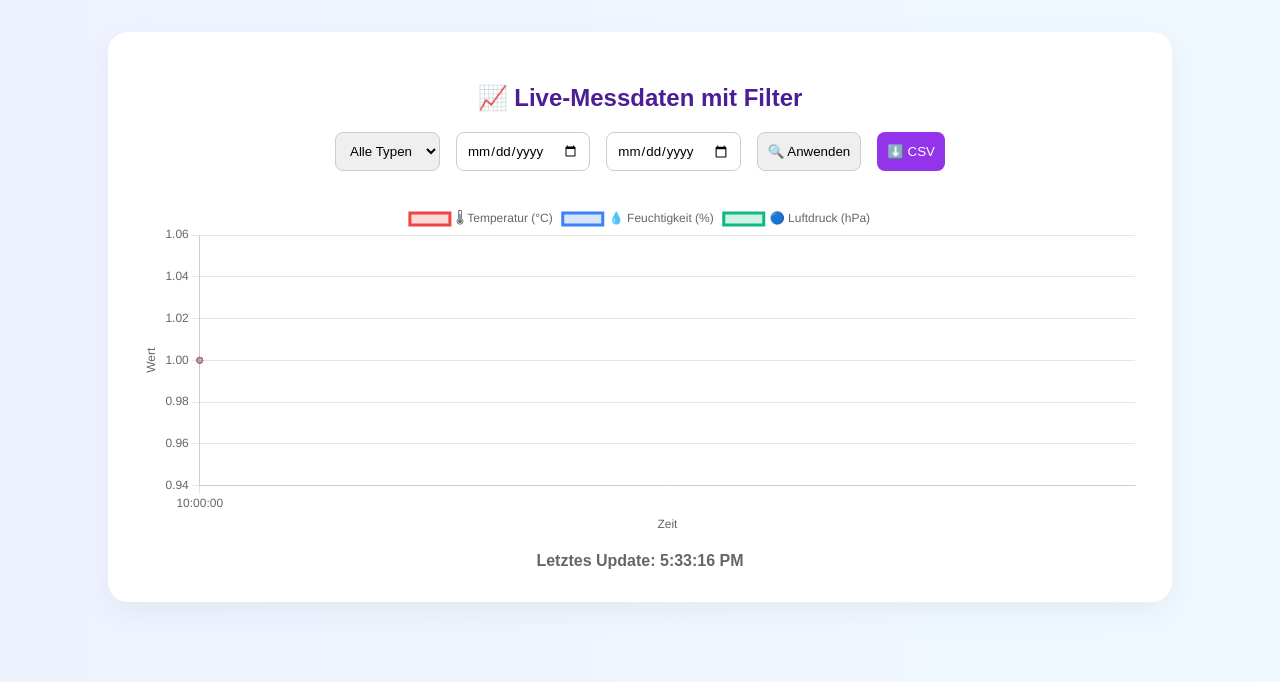
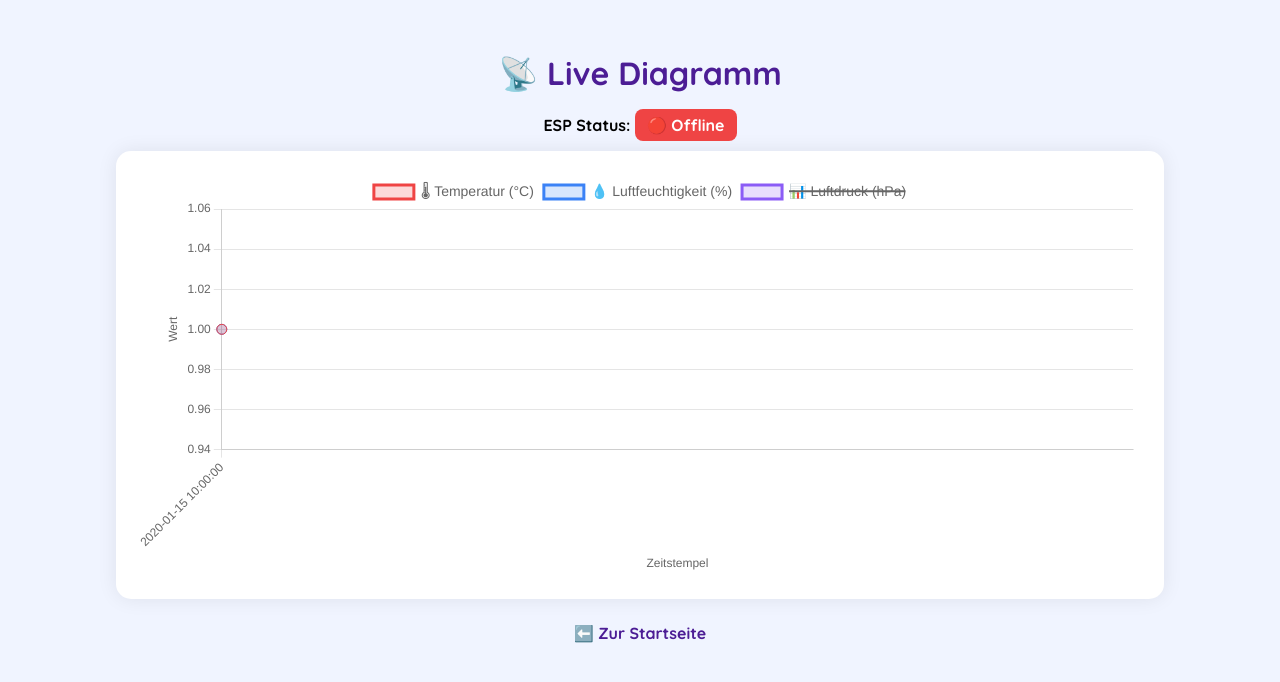
Before and after one commit to Vanilloix/PHP-Projekt, a PHP site: page /live_diagramm.php in a window 1280 px wide. Shown: the top 682 px of the page. Run offline with PHP 8.4, Linux system fonts and the light colour scheme; the visitor is signed in with stand-in values (Sample User, id 1); tables that the repository leaves empty hold one stand-in row (values such as "Sample post").

Commit message:
Anpassung Live Diagramm

```diff
--- a/index.php
+++ b/index.php
@@ -166,6 +166,11 @@ $username = $_SESSION['username'] ?? 'Gast';
     <span>Benutzer</span>
   </a>
 
+  <a href="start.php" class="circle-card">
+    <img src="assets/icons/start.svg" alt="Startscreen">
+    <span>Startscreen</span>
+  </a>
+
   <?php if ($isLoggedIn): ?>
     <a href="logout.php" class="circle-card">
       <img src="assets/icons/sunset-logout.svg" alt="Logout">
--- a/live_diagramm.php
+++ b/live_diagramm.php
@@ -1,155 +1,166 @@
+<?php
+require_once 'session.php';
+require_once 'config/db.php';
+
+// Letzter Timestamp prüfen (innerhalb 90 Sekunden gilt als "online")
+$stmt = $pdo->query("SELECT MAX(timestamp) as last FROM project_measurements");
+$row = $stmt->fetch();
+$lastTimestamp = strtotime($row['last'] ?? '1970-01-01 00:00:00');
+$isOnline = (time() - $lastTimestamp) <= 90;
+
+// Neuste 20 Werte abrufen
+$stmt = $pdo->query("SELECT timestamp, temperature, humidity, additional_type, additional_value
+                     FROM project_measurements
+                     ORDER BY timestamp DESC LIMIT 20");
+$data = array_reverse($stmt->fetchAll(PDO::FETCH_ASSOC));
+
+$timestamps = array_column($data, 'timestamp');
+$temperature = array_column($data, 'temperature');
+$humidity = array_column($data, 'humidity');
+$pressure = array_map(function($d) {
+  return $d['additional_type'] === 'Luftdruck' ? (float)$d['additional_value'] : null;
+}, $data);
+?>
 <!DOCTYPE html>
 <html lang="de">
 <head>
   <meta charset="UTF-8">
-  <title>📡 Live-Diagramm</title>
+  <title>📡 Live Diagramm – Wetterportal</title>
   <script src="https://cdn.jsdelivr.net/npm/chart.js"></script>
+  <link href="https://fonts.googleapis.com/css2?family=Quicksand:wght@500;700&display=swap" rel="stylesheet">
   <style>
     body {
       font-family: 'Quicksand', sans-serif;
-      background: linear-gradient(to right, #eef2ff, #f0f9ff);
       margin: 0;
       padding: 2rem;
+      background: #f0f4ff;
     }
-
-    .container {
+    h1 {
+      text-align: center;
+      color: #4c1d95;
+    }
+    .status {
+      text-align: center;
+      margin-bottom: 1rem;
+      font-weight: bold;
+    }
+    .status span {
+      padding: 6px 12px;
+      border-radius: 8px;
+      color: white;
+    }
+    .online {
+      background-color: #10b981;
+    }
+    .offline {
+      background-color: #ef4444;
+    }
+    .chart-container {
       max-width: 1000px;
       margin: auto;
       background: white;
-      padding: 2rem;
-      border-radius: 20px;
-      box-shadow: 0 10px 30px rgba(0,0,0,0.05);
+      padding: 1.5rem;
+      border-radius: 15px;
+      box-shadow: 0 0 20px rgba(0,0,0,0.08);
     }
-
-    h2 {
+    canvas {
+      width: 100% !important;
+      height: 400px !important;
+    }
+    .nav-links {
       text-align: center;
+      margin-top: 1.5rem;
+    }
+    .nav-links a {
+      margin: 0 10px;
       color: #4c1d95;
+      font-weight: bold;
+      text-decoration: none;
     }
-
-    form {
-      display: flex;
-      gap: 1rem;
-      flex-wrap: wrap;
-      justify-content: center;
-      margin-bottom: 1rem;
-    }
-
-    select, input[type="date"], button {
-      padding: 10px;
-      border-radius: 8px;
-      border: 1px solid #ccc;
-      font-family: inherit;
-    }
-
-    .timestamp-box {
-      text-align: center;
-      margin-top: 1rem;
-      font-weight: bold;
-      color: #666;
-    }
-
-    .btn-download {
-      background: #9333ea;
-      color: white;
-      border: none;
-      cursor: pointer;
-    }
-
-    .btn-download:hover {
-      background: #7e22ce;
-    }
-
-    canvas {
-      margin-top: 2rem;
+    .nav-links a:hover {
+      text-decoration: underline;
     }
   </style>
 </head>
 <body>
-<div class="container">
-  <h2>📈 Live-Messdaten mit Filter</h2>
 
-  <form id="filterForm">
-    <select name="type">
-      <option value="">Alle Typen</option>
-      <option value="CO2">CO2</option>
-      <option value="Licht">Licht</option>
-      <option value="Spannung">Spannung</option>
-      <option value="Luftdruck">Luftdruck</option>
-    </select>
-    <input type="date" name="from">
-    <input type="date" name="to">
-    <button type="submit">🔍 Anwenden</button>
-    <button class="btn-download" type="button" onclick="window.location.href='api/api_messwerte_export.php'">⬇️ CSV</button>
-  </form>
+<h1>📡 Live Diagramm</h1>
 
-  <canvas id="chart" height="100"></canvas>
-  <div class="timestamp-box">Letztes Update: <span id="lastUpdate">–</span></div>
+<div class="status">
+  ESP Status:
+  <span class="<?= $isOnline ? 'online' : 'offline' ?>">
+    <?= $isOnline ? '🟢 Online' : '🔴 Offline' ?>
+  </span>
+</div>
+
+<div class="chart-container">
+  <canvas id="chart"></canvas>
+</div>
+
+<div class="nav-links">
+  <a href="index.php">⬅️ Zur Startseite</a>
 </div>
 
 <script>
-let chart;
-
 const ctx = document.getElementById('chart').getContext('2d');
-chart = new Chart(ctx, {
+new Chart(ctx, {
   type: 'line',
   data: {
-    labels: [],
+    labels: <?= json_encode($timestamps) ?>,
     datasets: [
       {
         label: '🌡 Temperatur (°C)',
-        data: [],
+        data: <?= json_encode($temperature) ?>,
         borderColor: '#ef4444',
         backgroundColor: 'rgba(239,68,68,0.2)',
-        tension: 0.4
+        tension: 0.3,
+        pointRadius: 5,
+        hoverRadius: 6
       },
       {
-        label: '💧 Feuchtigkeit (%)',
-        data: [],
+        label: '💧 Luftfeuchtigkeit (%)',
+        data: <?= json_encode($humidity) ?>,
         borderColor: '#3b82f6',
         backgroundColor: 'rgba(59,130,246,0.2)',
-        tension: 0.4
+        tension: 0.3,
+        pointRadius: 5,
+        hoverRadius: 6
       },
       {
-        label: '🔵 Luftdruck (hPa)',
-        data: [],
-        borderColor: '#10b981',
-        backgroundColor: 'rgba(16,185,129,0.2)',
-        tension: 0.4
+        label: '📊 Luftdruck (hPa)',
+        data: <?= json_encode($pressure) ?>,
+        borderColor: '#8b5cf6',
+        backgroundColor: 'rgba(139,92,246,0.2)',
+        tension: 0.3,
+        pointRadius: 5,
+        hoverRadius: 6,
+        hidden: <?= in_array(null, $pressure) ? 'true' : 'false' ?>
       }
     ]
   },
   options: {
     responsive: true,
-    animation: false,
+    maintainAspectRatio: false,
+    plugins: {
+      legend: { labels: { font: { size: 14 } } }
+    },
     scales: {
-      x: { title: { display: true, text: 'Zeit' }},
-      y: { title: { display: true, text: 'Wert' }}
+      x: {
+        title: { display: true, text: 'Zeitstempel' },
+        ticks: {
+          autoSkip: true,
+          maxTicksLimit: 20,
+          maxRotation: 45,
+          minRotation: 45
+        }
+      },
+      y: {
+        title: { display: true, text: 'Wert' }
+      }
     }
   }
 });
+</script>
 
-async function fetchData() {
-  const form = document.getElementById("filterForm");
-  const params = new URLSearchParams(new FormData(form));
-  const res = await fetch("api/api_messwerte.php?" + params.toString());
-  const data = await res.json();
-
-  chart.data.labels = data.map(d => d.timestamp);
-  chart.data.datasets[0].data = data.map(d => d.temperature);
-  chart.data.datasets[1].data = data.map(d => d.humidity);
-  chart.data.datasets[2].data = data.map(d => d.additional_value);
-
-  document.getElementById("lastUpdate").textContent = new Date().toLocaleTimeString();
-  chart.update();
-}
-
-document.getElementById("filterForm").addEventListener("submit", e => {
-  e.preventDefault();
-  fetchData();
-});
-
-fetchData();
-setInterval(fetchData, 5000);
-</script>
 </body>
 </html>
```
Also changed, not shown: api/latest_timestamp.php (added, +8 -0 lines), assets/icons/start.svg (added).
